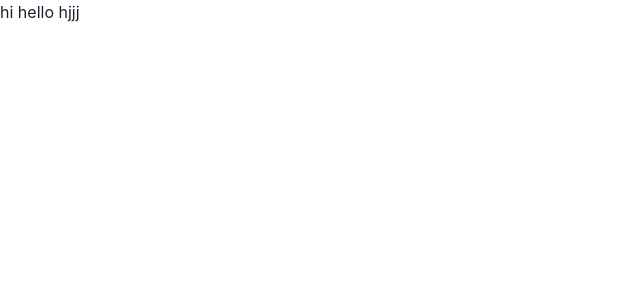
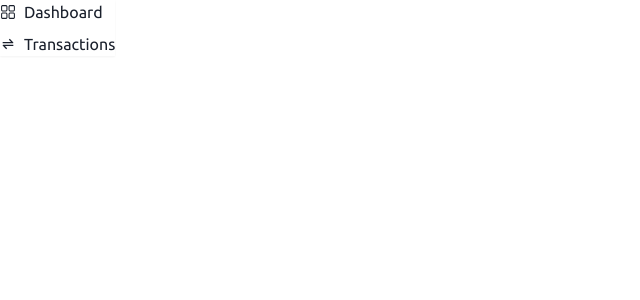
Before and after one commit to supriyasingh711/crypto-dashboard, a React (Vite) app: page / in a window 1280 px wide. Shown: the top 300 px of the page, without its empty margins (0-640 px from the left). Built offline with nearby package versions, Linux system fonts and the light colour scheme.

Commit message:
font and icons  added

```diff
--- a/package.json
+++ b/package.json
@@ -13,9 +13,11 @@
     "@chakra-ui/react": "^2.8.2",
     "@emotion/react": "^11.11.3",
     "@emotion/styled": "^11.11.0",
+    "@fontsource/ubuntu": "^5.0.8",
     "framer-motion": "^11.0.3",
     "react": "^18.2.0",
-    "react-dom": "^18.2.0"
+    "react-dom": "^18.2.0",
+    "react-icons": "^5.0.1"
   },
   "devDependencies": {
     "@types/react": "^18.2.55",
--- a/src/App.jsx
+++ b/src/App.jsx
@@ -1,12 +1,12 @@
 import { useState } from 'react'
 import './App.css'
+import Dashboard from './pages/Dashboard/Dashboard'
 
 function App() {
 
   return (
     <>
-hi hello
-hjjj
+<Dashboard/>
     </>
   )
 }
--- /dev/null
+++ b/src/components/Sidenav.jsx
@@ -0,0 +1,39 @@
+import { Box, Stack, HStack,Icon,Text} from '@chakra-ui/react'
+import React from 'react'
+import {RxDashboard} from 'react-icons/rx';
+import { BiTransferAlt } from "react-icons/bi";
+const Sidenav = () => {
+    const navlinks=[
+        {
+            icon:RxDashboard,
+            text:"Dashboard",
+            link:"/"
+        },
+        {
+            icon:BiTransferAlt,
+            text:"Transactions",
+            link:"/transactions"
+        },
+
+
+    ]
+  return (
+
+    <Stack boxShadow="sm" maxW="16rem">
+        {
+            navlinks.map((nav)=>(
+                <HStack
+                key={nav.text}
+                >
+                    <Icon
+                    as={nav.icon}
+                    />
+                    <Text>{nav.text}</Text>
+                </HStack>
+            ))
+        }
+    </Stack>
+  )
+}
+
+export default Sidenav
--- a/src/main.jsx
+++ b/src/main.jsx
@@ -3,10 +3,11 @@ import ReactDOM from 'react-dom/client'
 import App from './App.jsx'
 import './index.css'
 import {ChakraProvider} from '@chakra-ui/react'
-
+import "@fontsource/ubuntu";
+import { theme } from './theme/index.js'
 ReactDOM.createRoot(document.getElementById('root')).render(
   <React.StrictMode>
-    <ChakraProvider>
+    <ChakraProvider theme={theme}>
     <App />
 
     </ChakraProvider>
--- a/src/pages/Dashboard/Dashboard.jsx
+++ b/src/pages/Dashboard/Dashboard.jsx
@@ -1,8 +1,12 @@
 import React from 'react'
+import Sidenav from '../../components/Sidenav'
 
 const Dashboard = () => {
   return (
-    <div>Dashboard</div>
+    <div>
+      <Sidenav/>
+
+    </div>
   )
 }
 
--- /dev/null
+++ b/src/theme/index.js
@@ -0,0 +1,10 @@
+import { extendTheme } from "@chakra-ui/theme-utils"
+
+export const theme=extendTheme(
+    {
+        fonts:{
+            heading:"Ubuntu",
+            body:"Ubuntu",
+        },
+    }
+)
```
Also changed, not shown: 1 other file (tests, documents, lock files or other folders).
